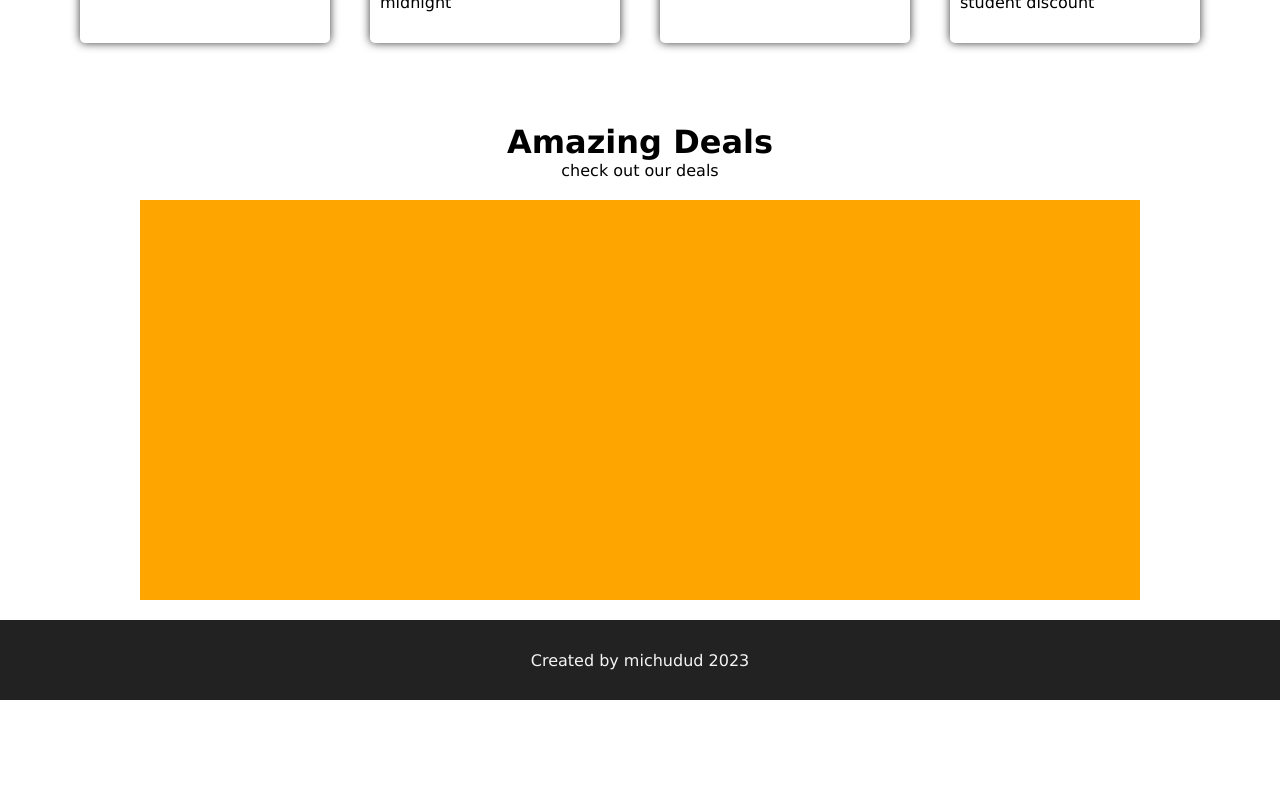
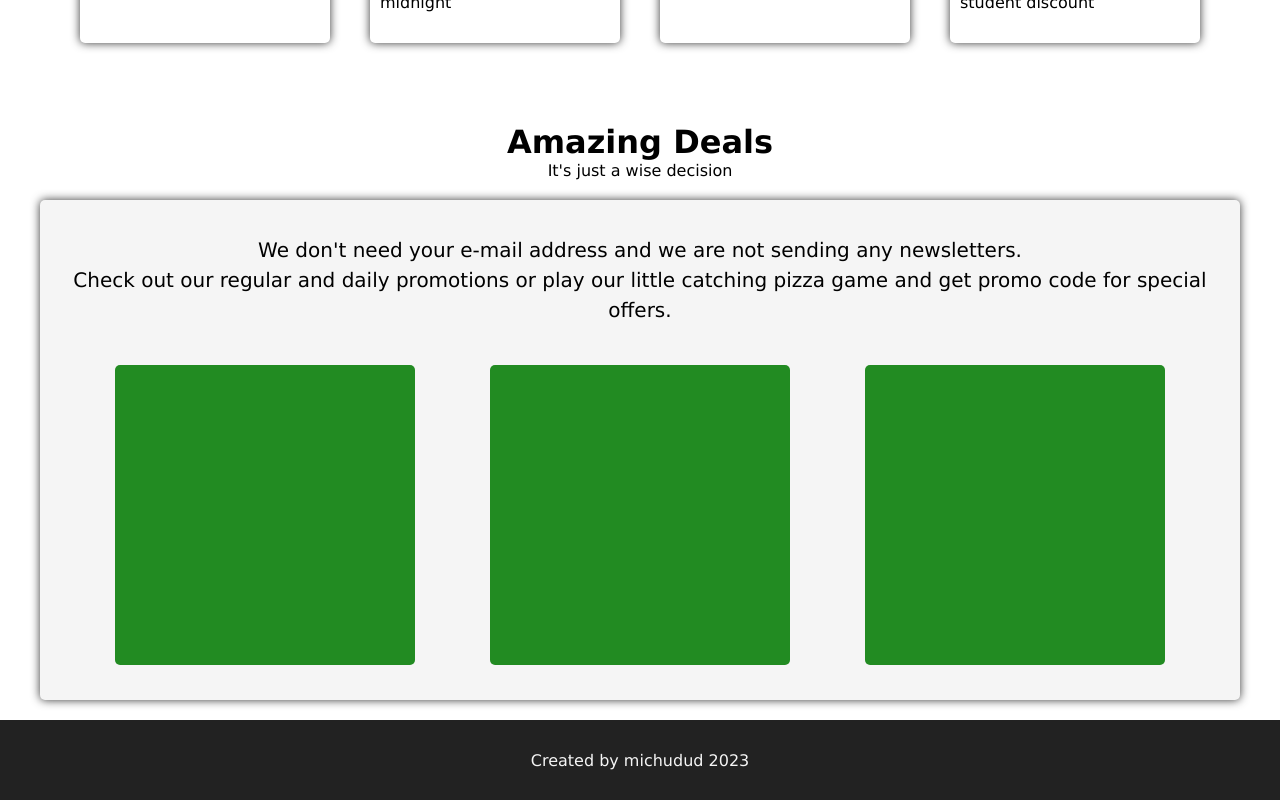
Before and after one commit to michudud/Pizza-System, a React (Vite) app: page / in a window 1280 px wide. Shown: the part 4288-5088 px from the top of the page. Before the commit the page ends 4988 px from the top, so only its background shows below. Built offline with nearby package versions, Linux system fonts and the light colour scheme.

Commit message:
deals section update

```diff
--- a/src/pages/HomePage/DealsSection/DealsSection.jsx
+++ b/src/pages/HomePage/DealsSection/DealsSection.jsx
@@ -6,9 +6,21 @@ const DealsSection = () => {
       <div className="content">
         <div className="description">
           <h1>Amazing Deals</h1>
-          <p>check out our deals</p>
+          <p>It's just a wise decision</p>
         </div>
-        <div className="deals"></div>
+        <div className="deals">
+          <p>
+            We don't need your e-mail address and we are not sending any
+            newsletters.
+            <br /> Check out our regular and daily promotions or play our little
+            catching pizza game and get promo code for special offers.
+          </p>
+          <div className="promo_section">
+            <div className="regular_promo"></div>
+            <div className="daily_promo"></div>
+            <div className="pizza_game"></div>
+          </div>
+        </div>
       </div>
     </div>
   );
--- a/src/pages/HomePage/DealsSection/DealsSection.style.css
+++ b/src/pages/HomePage/DealsSection/DealsSection.style.css
@@ -19,7 +19,36 @@
 }
 
 .DealsSection .deals {
-  width: 1000px;
-  height: 400px;
-  background-color: orange;
+  display: flex;
+  flex-direction: column;
+  align-items: center;
+  justify-content: center;
+  width: 1200px;
+  height: 500px;
+  background-color: whitesmoke;
+  border-radius: 5px;
+  box-shadow: 0px 0px 10px 0px rgb(54, 54, 54);
 }
+
+.DealsSection .deals p {
+  margin: 20px;
+  font-size: 20px;
+  line-height: 30px;
+  text-align: center;
+}
+
+.DealsSection .promo_section {
+  display: flex;
+  justify-content: space-evenly;
+  width: 100%;
+  margin: 20px;
+}
+
+.DealsSection .regular_promo,
+.DealsSection .daily_promo,
+.DealsSection .pizza_game {
+  width: 300px;
+  height: 300px;
+  background-color: forestgreen;
+  border-radius: 5px;
+}
```
